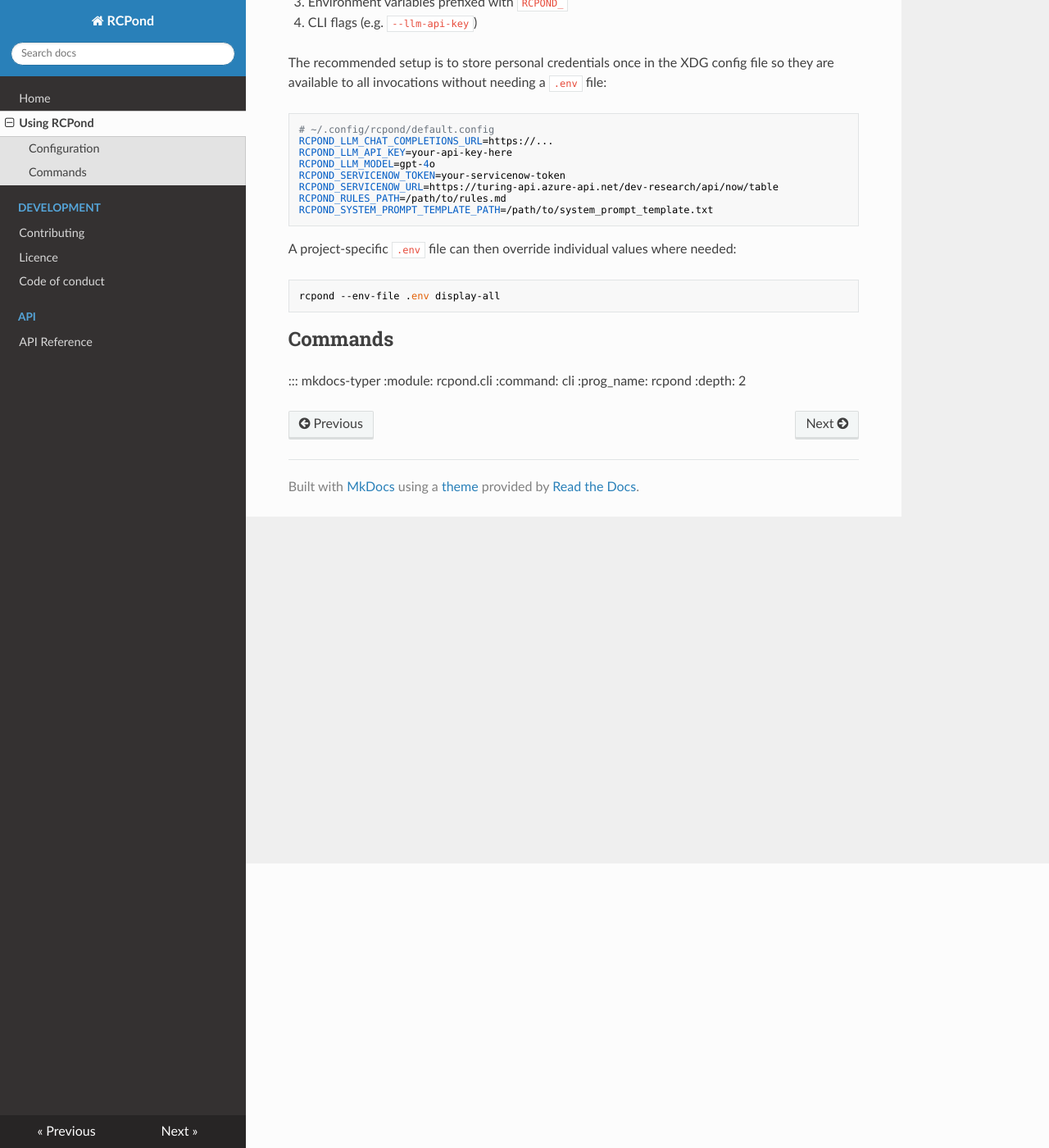
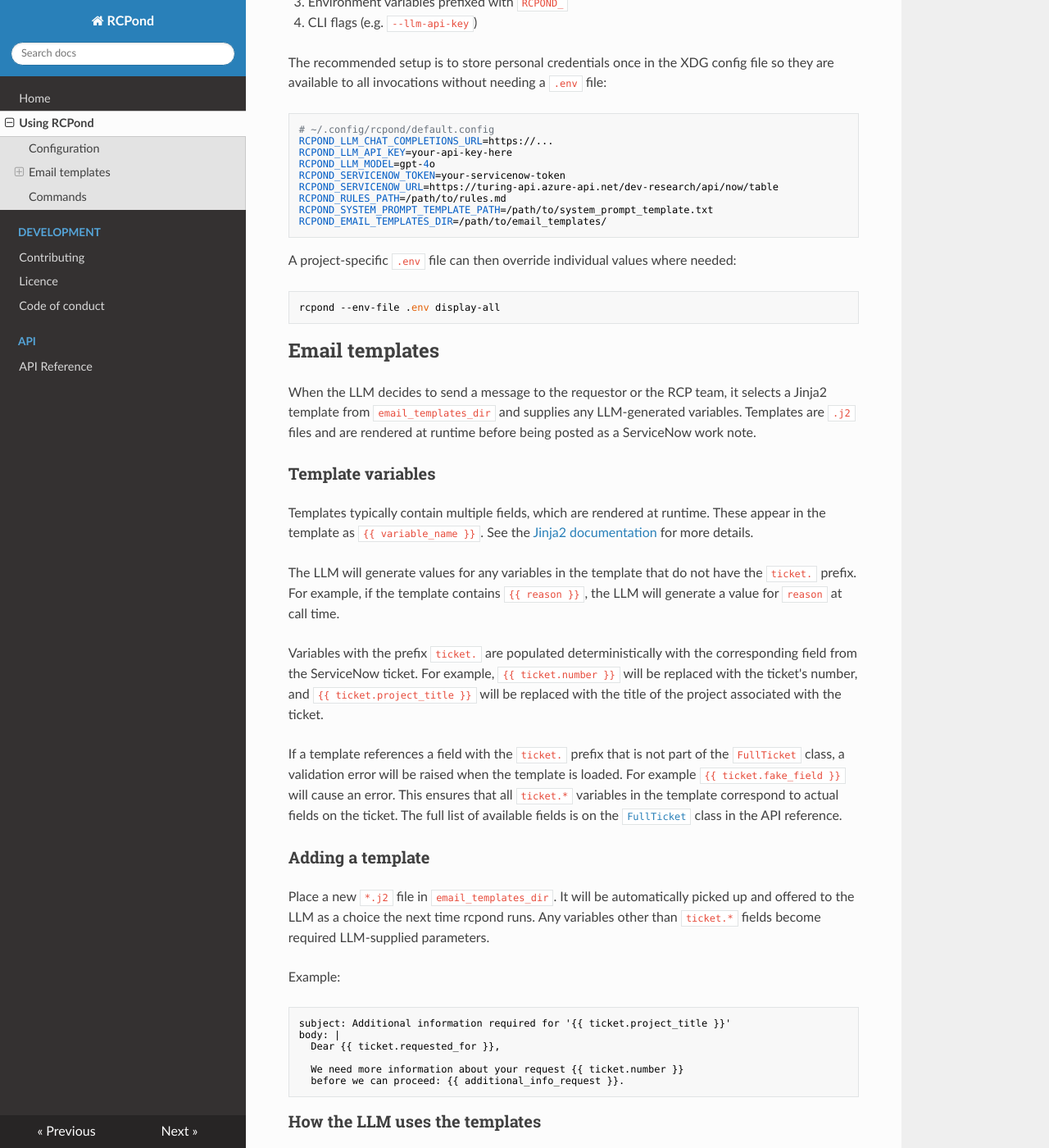
Before and after one commit to alan-turing-institute/rcpond, an MkDocs documentation site: the page built from docs/usage.md, in a window 1280 px wide and 1400 px high, scrolled down 347 px. Shown: the whole window at 82% size. Built offline with MkDocs 1.6.1, drawn with Linux system fonts in a browser that asks for light colours; nearby versions of some CDN libraries; some of the changed text lies outside the part shown.

Commit message:
add template description to usage docs

````diff
--- a/docs/usage.md
+++ b/docs/usage.md
@@ -22,6 +22,7 @@ RCPOND_SERVICENOW_TOKEN=your-servicenow-token
 RCPOND_SERVICENOW_URL=https://turing-api.azure-api.net/dev-research/api/now/table
 RCPOND_RULES_PATH=/path/to/rules.md
 RCPOND_SYSTEM_PROMPT_TEMPLATE_PATH=/path/to/system_prompt_template.txt
+RCPOND_EMAIL_TEMPLATES_DIR=/path/to/email_templates/
 ```
 
 A project-specific `.env` file can then override individual values where needed:
@@ -29,6 +30,54 @@ A project-specific `.env` file can then override individual values where needed:
 ```bash
 rcpond --env-file .env display-all
 ```
+
+## Email templates
+
+When the LLM decides to send a message to the requestor or the RCP team, it selects a Jinja2
+template from `email_templates_dir` and supplies any LLM-generated variables. Templates are
+`.j2` files and are rendered at runtime before being posted as a ServiceNow work note.
+
+### Template variables
+
+Templates typically contain multiple fields, which are rendered at runtime. These appear in the template as `{{ variable_name }}`. See the [Jinja2 documentation](https://jinja.palletsprojects.com/en/stable/templates/) for more details.
+
+The LLM will generate values for any variables in the template that do not have the `ticket.` prefix. For example, if the template contains `{{ reason }}`, the LLM will generate a value for `reason` at call time.
+
+Variables with the prefix `ticket.` are populated deterministically with the corresponding field from the ServiceNow ticket. For example, `{{ ticket.number }}` will be replaced with the ticket's number, and `{{ ticket.project_title }}` will be replaced with the title of the project associated with the ticket.
+
+If a template references a field with the `ticket.` prefix that is not part of the `FullTicket` class, a validation error will be raised when the template is loaded. For example `{{ ticket.fake_field }}` will cause an error. This ensures that all `ticket.*` variables in the template correspond to actual fields on the ticket. The full list of available fields is on the [`FullTicket`](api.md#rcpond.servicenow.FullTicket) class in the API reference.
+
+
+### Adding a template
+
+Place a new `*.j2` file in `email_templates_dir`. It will be automatically picked up and
+offered to the LLM as a choice the next time rcpond runs. Any variables other than `ticket.*`
+fields become required LLM-supplied parameters.
+
+Example:
+
+```jinja
+subject: Additional information required for '{{ ticket.project_title }}'
+body: |
+  Dear {{ ticket.requested_for }},
+
+  We need more information about your request {{ ticket.number }}
+  before we can proceed: {{ additional_info_request }}.
+```
+
+### How the LLM uses the templates
+
+The LLM prompt includes the 'Rules' file and the full ticket information, as well as the following information about the templates:
+
+* A list of the available templates filenames.
+* The union of all of the non-`ticket.*` variables names across all templates.
+
+The LLM does not have access to:
+
+* The content of the templates themselves.
+* Which variables belong to which templates.
+
+Therefore it is important to use meaningful filenames for the templates. The template variables should be named in a globally consistent way across all templates.
 
 ## Commands
 
````
